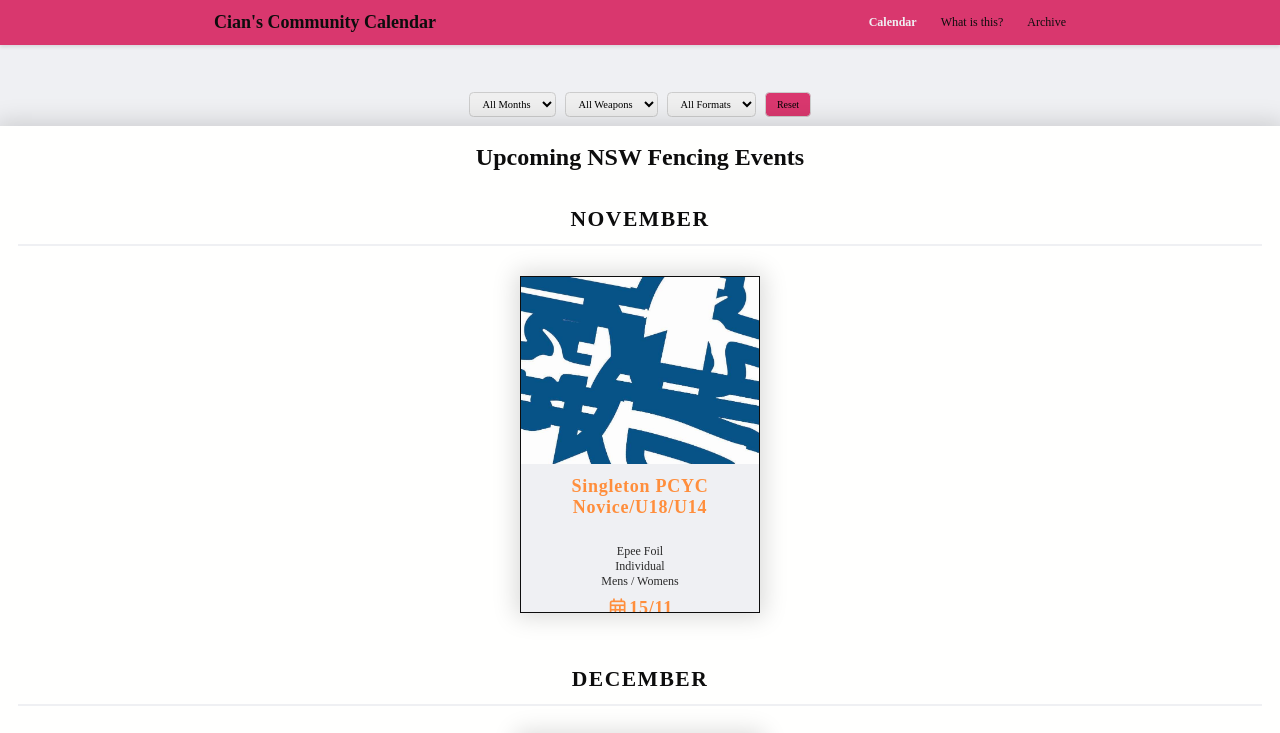
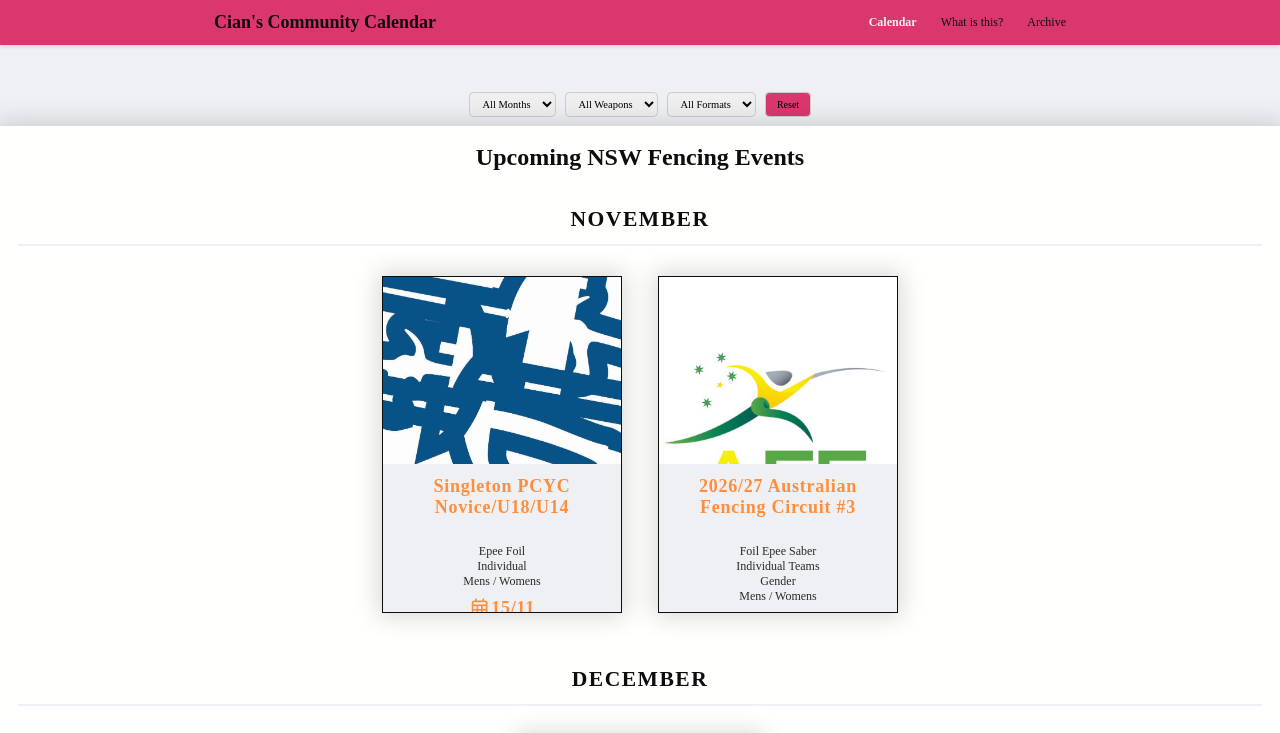
Before and after one commit to KayCeeGit/CommunityCalendar, a plain HTML site: page index.html in a window 1280 px wide. Shown: the top 733 px of the page. Drawn offline with Linux system fonts and the light colour scheme; a web font is replaced by a local one.

Commit message:
Added AFC3

```diff
--- a/index.html
+++ b/index.html
@@ -179,7 +179,55 @@
     </div>
     </div>
 
+<div class="container">
+        <div class="item-container"
+            data-month="11"
+            data-weapon="Foil Epee Saber"
+            data-gender="mens womens"
+            data-format="individual team">
 
+            <div class="img-container">
+                <img src="img\aff.jpg" alt="No Image Found">
+            </div>
+
+            <div class="body-container">
+                <div class="overlay"></div>
+
+                <div class="event-info">
+                    <p class="title">2026/27 Australian Fencing Circuit #3</p>
+
+                    <div class="seperator"></div>
+
+                    <p class="info-wep">Foil Epee Saber </p>
+
+
+                    <p class="info-format">Individual Teams</p>
+
+                     Gender
+                    <p class="info-gender">Mens / Womens</p>
+
+
+                    <div class="additional-info">
+                        <p class="info">
+
+
+                            <i class="fas fa-map-marker-alt"></i>
+                            Western Australia
+                        </p>
+                        <p class="info">
+
+
+                            <i class="far fa-calendar-alt"></i>
+                            November 20 - 22
+                        </p>
+
+                        <p class="info-description">
+                        </p>
+                    </div>
+                </div>
+            </div>
+            <a href="https://www.ausfencing.org/tribe-events/2026-27-australian-fencing-circuit-3/" class="action">Go To Page</a>
+        </div>
 
     <script src="script.js"></script>
 </body>
```
